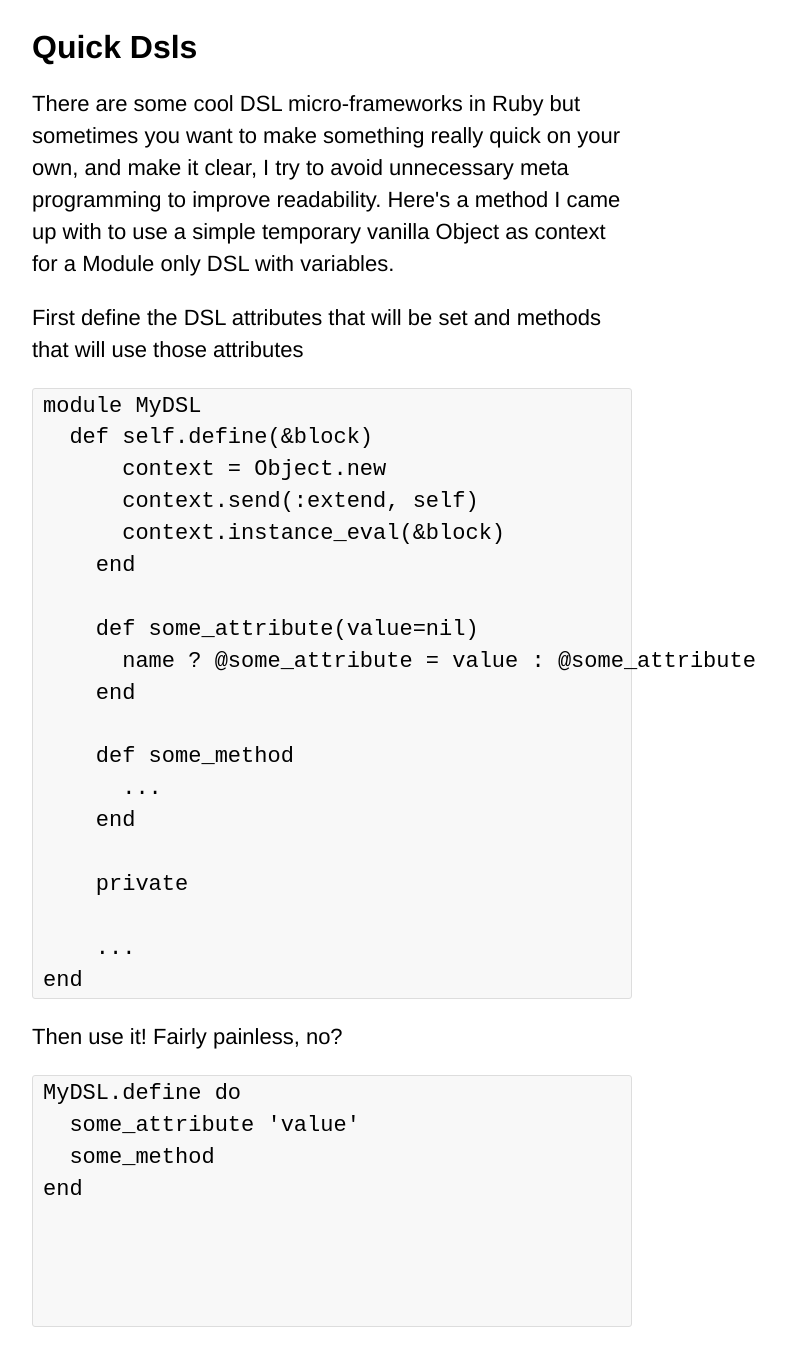
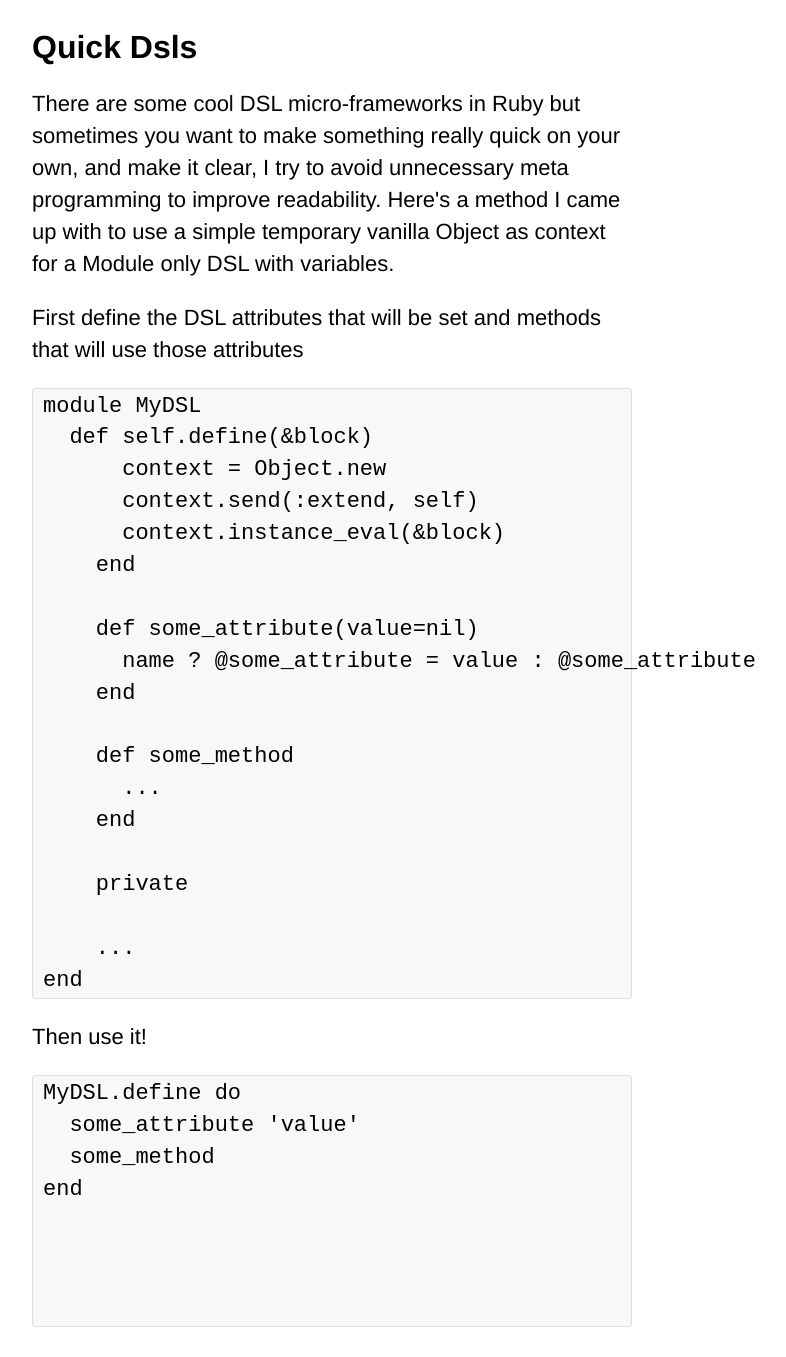
Before and after one commit to svanderbleek/svanderbleek.github.com, a Jekyll site: the page built from _posts/2013-08-09-quick-dsls.html, in a window 1280 px wide. Shown: the whole page, without its empty margins (308-1094 px from the left). Built offline with Jekyll 4.4.1, drawn with Linux system fonts in a browser that asks for light colours.

Commit message:
Update 2013-08-09-quick-dsls.html

```diff
--- a/_posts/2013-08-09-quick-dsls.html
+++ b/_posts/2013-08-09-quick-dsls.html
@@ -36,7 +36,7 @@ end
 </pre>
 
 <p>
-Then use it! Fairly painless, no?
+Then use it!
 </p>
 
 <pre class="code-paragraph">
```
